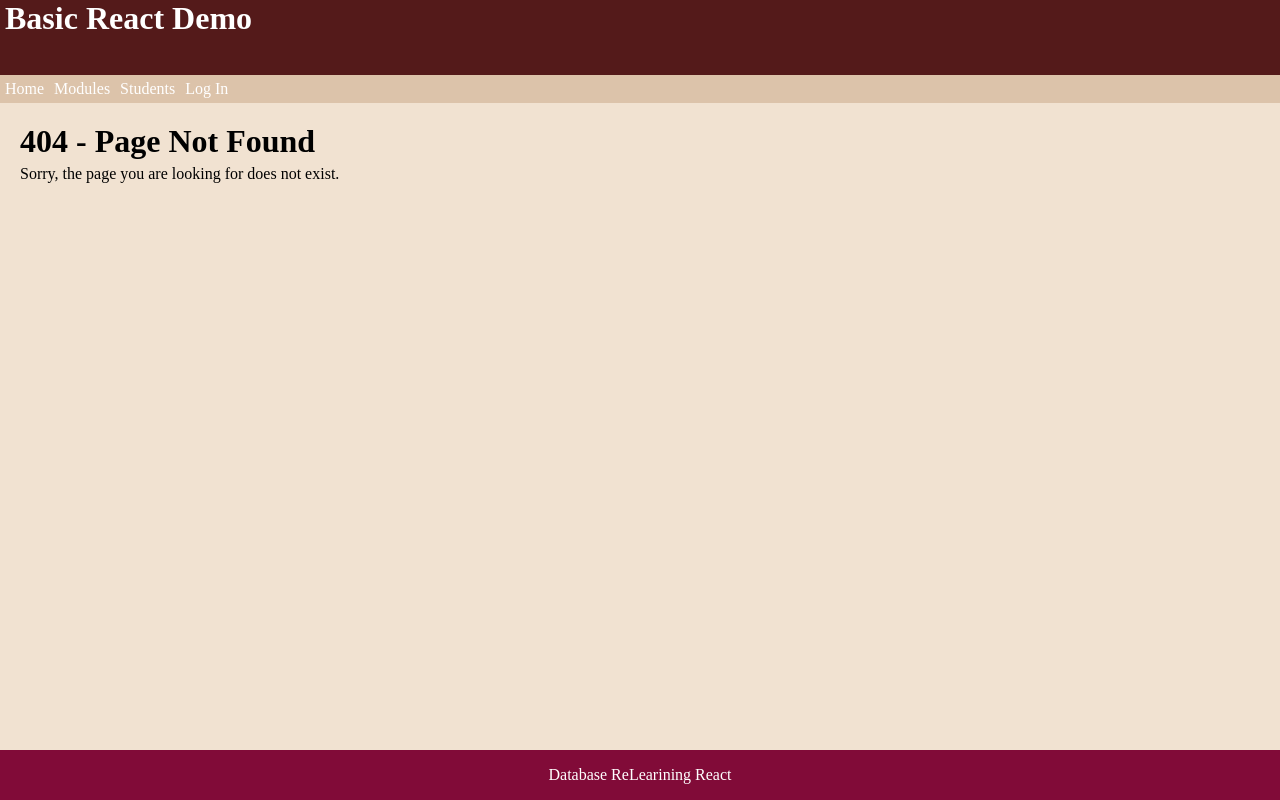
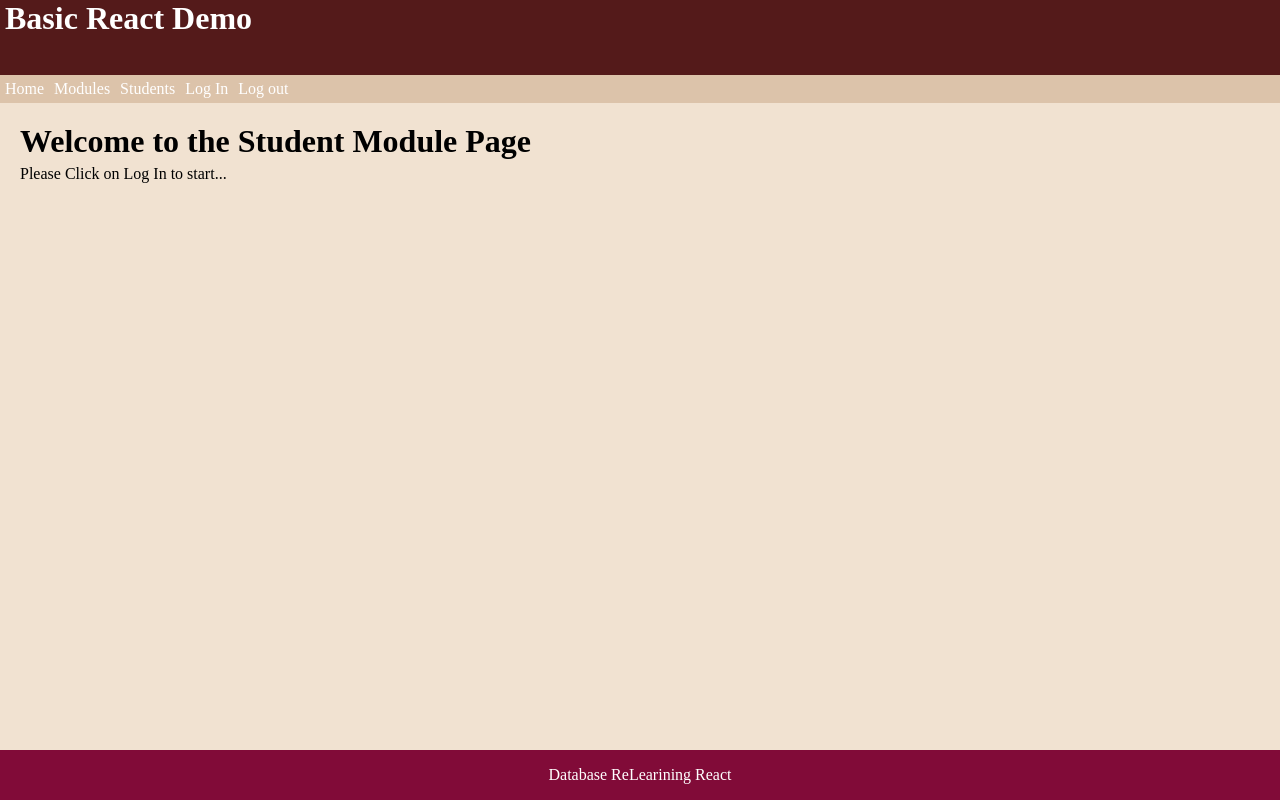
Before and after one commit to edmundmarievaldoz/relearning-React, a React (Vite) app: page /studentmodule in a window 1280 px wide. Before the commit this address had no page. Built offline with nearby package versions, Linux system fonts and the light colour scheme.

Commit message:
design: just created a landing page before user can log in...

```diff
--- a/src/App.jsx
+++ b/src/App.jsx
@@ -5,7 +5,9 @@ import Home from "./components/views/Home.jsx";
 import Modules from "./components/views/Modules.jsx";
 import Students from "./components/views/Students.jsx";
 import Login from "./components/views/Login.jsx";
+import StudentModule from "./components/views/StudentModule.jsx";
 import PageNotFound from "./components/views/PageNotFound.jsx";
+
 
 function App() {
 
@@ -26,6 +28,7 @@ function App() {
             <Route path = "/modules" element = {<Modules />} />
             <Route path = "/students" element = {<Students />} />
             <Route path = "/login" element = {<Login />} />
+            <Route path = "/studentmodule" element = {<StudentModule />} />
             <Route path = "/*" element = {<PageNotFound />} />
         </Routes>
       </Layout>
--- a/src/components/layout/Navbar.jsx
+++ b/src/components/layout/Navbar.jsx
@@ -1,7 +1,11 @@
+import { UseAuth } from "../auth/AuthContext.jsx";
 import { NavLink } from "react-router-dom";
 import './Navbar.scss';
 
 function Navbar() {
+
+    //initalisation -----------------------
+    const { logout } = UseAuth();
     return (
         <nav>
             <div className='navItem'>
@@ -13,9 +17,11 @@ function Navbar() {
             <div className='navItem'>
                 <NavLink to="/students">Students</NavLink>
             </div>
-
             <div className='navItem'>
                 <NavLink to='/login'>Log In</NavLink>
+            </div>
+            <div className='navItem'>
+                <NavLink to='studentmodule' onClick={logout}>Log out</NavLink>
             </div>
         </nav>
     );
--- /dev/null
+++ b/src/components/views/StudentModule.jsx
@@ -0,0 +1,11 @@
+
+function StudentModule () {
+    return(
+        <div>
+        <h1>Welcome to the Student Module Page</h1>
+        <p>Please Click on Log In to start...</p>
+        </div>
+    );
+}
+
+export default StudentModule;
```
